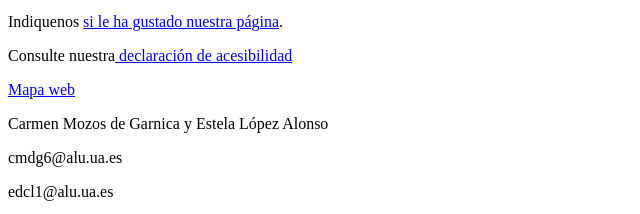
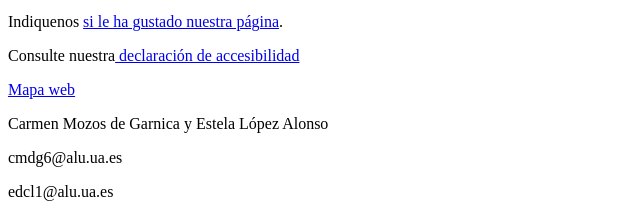
Before and after one commit to CarmenMozos/EnciclopediaMedica, a plain HTML site: page index.html in a window 1280 px wide. Shown: the part 1065-1279 px from the top of the page, 0-640 px from the left. Drawn offline with Linux system fonts and the light colour scheme.

Commit message:
Update index.html

```diff
--- a/index.html
+++ b/index.html
@@ -67,7 +67,7 @@
         </section>
         <p>Si tiene alguna consulta <a href="paginas/cuestionario.html">contacta con nosotros</a>.
         <p>Indiquenos <a href="paginas/formulario.html">si le ha gustado nuestra página</a>.
-        <p>Consulte nuestra<a href="paginas/accesibilidad.html"> declaración de acesibilidad</a></p>
+        <p>Consulte nuestra<a href="paginas/accesibilidad.html"> declaración de accesibilidad</a></p>
 
     </main>
 
```
